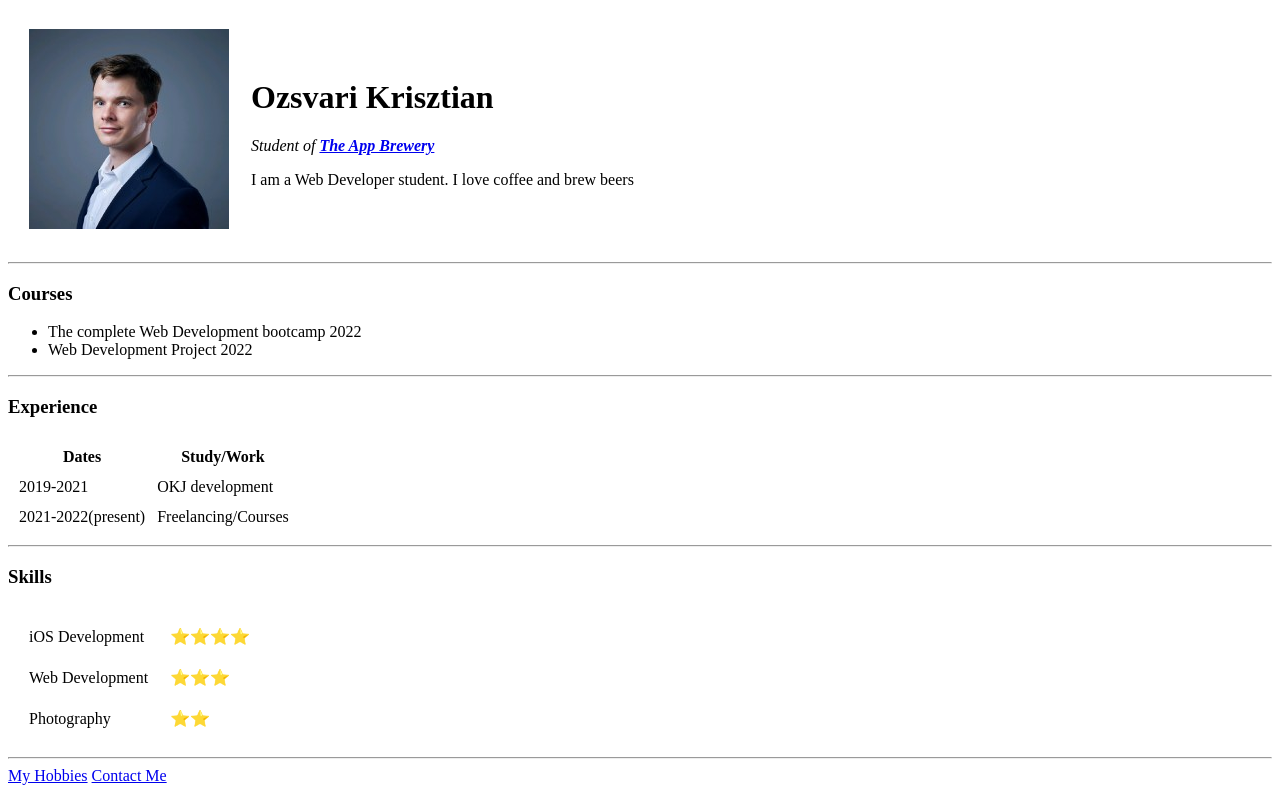
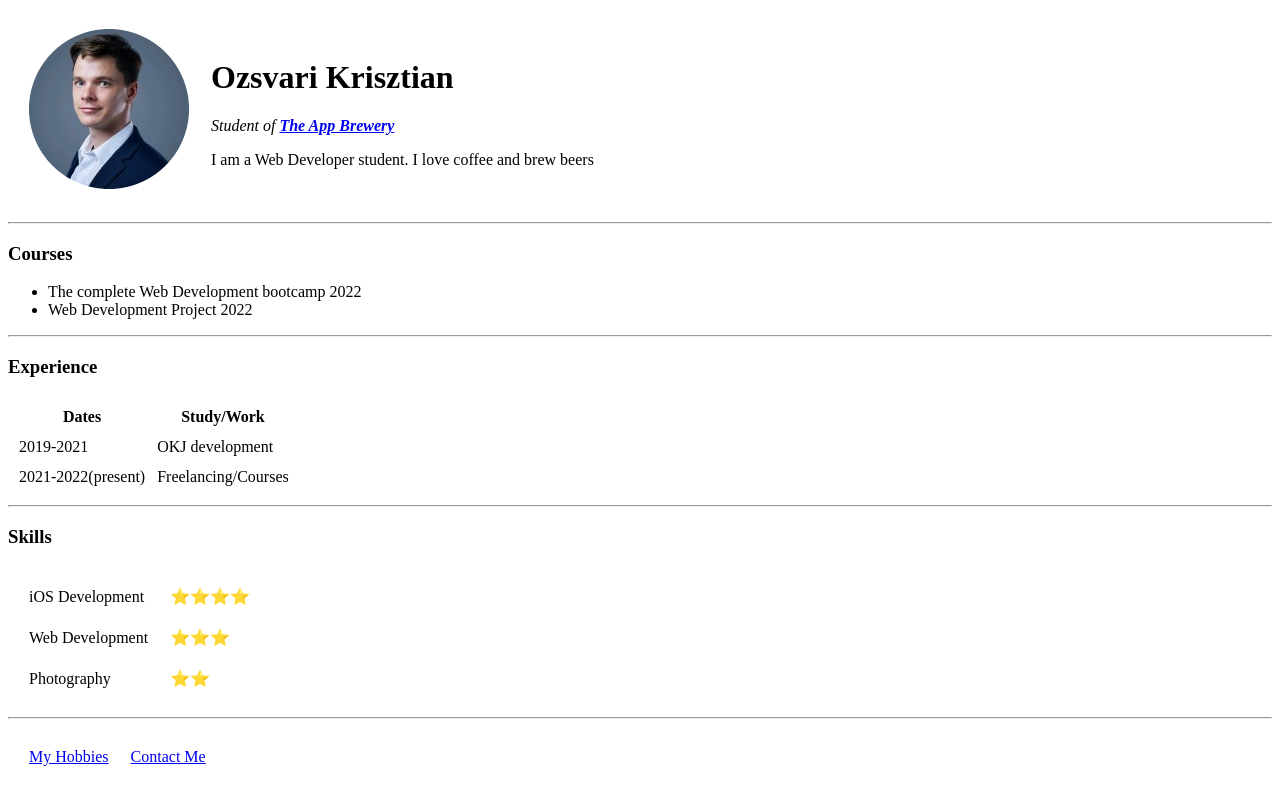
Before and after one commit to P3nny0W1s3/Kurzus_Laptop, a plain HTML site: page HTML -Personal Site(Laptop)/index.html in a window 1280 px wide. Drawn offline with Linux system fonts and the light colour scheme.

Commit message:
ujitás
ujitás

```diff
--- a/HTML -Personal Site(Laptop)/index.html
+++ b/HTML -Personal Site(Laptop)/index.html
@@ -9,7 +9,7 @@
 <body>
   <table cellspacing="20">
     <tr>
-      <td><img src="img/kép.jpg" alt="Krisztian profile picture"></td>
+      <td><img src="img/kép.png" alt="Krisztian profile picture"></td>
 
       <td>
         <h1>Ozsvari Krisztian</h1>
@@ -64,8 +64,13 @@
           </table>
 
     <hr>
-    <a href="hobbies.html">My Hobbies</a>
-    <a href="contact-me.html">Contact Me</a>
+    <table cellspacing="20">
+      <tr>
+        <td><a href="hobbies.html">My Hobbies</a></td>
+        <td><a href="contact-me.html">Contact Me</a></td>
+      </tr>
+    </table>
+
 </body>
 
 </html>
```
Also changed, not shown: HTML -Personal Site(Laptop)/contact-me.html (+2 -2 lines), HTML -Personal Site(Laptop)/hobbies.html (+3 -0 lines), HTML -Personal Site(Laptop)/img/kép.png (added).
